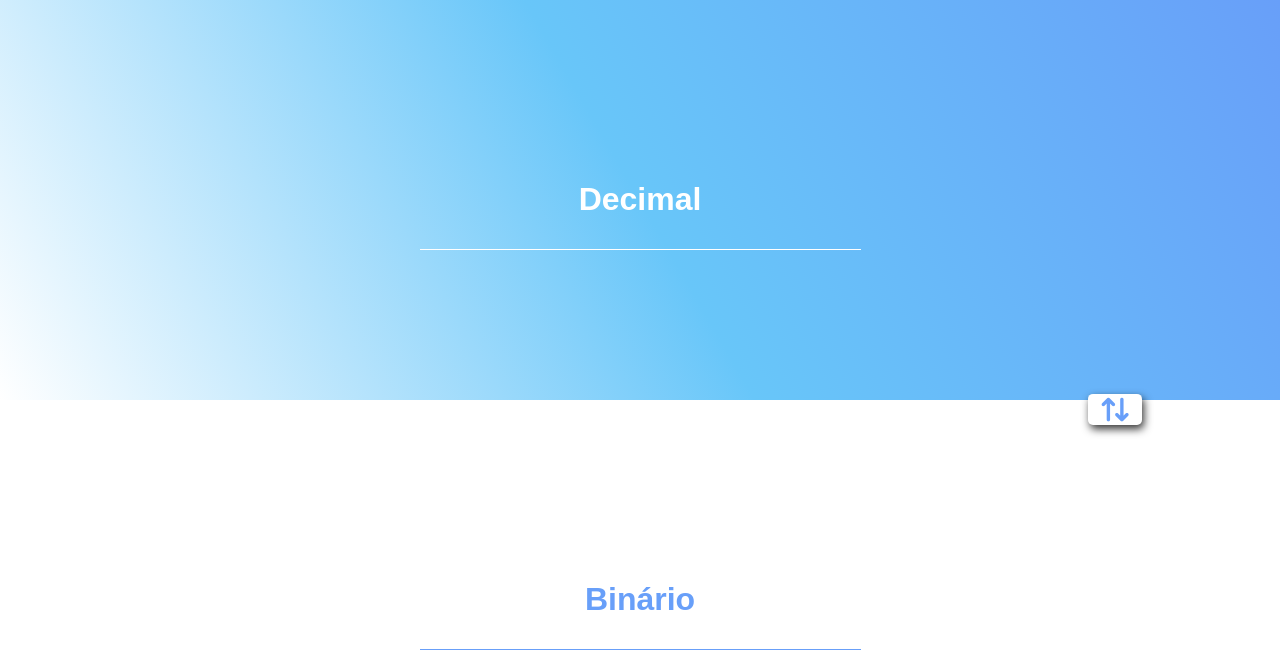
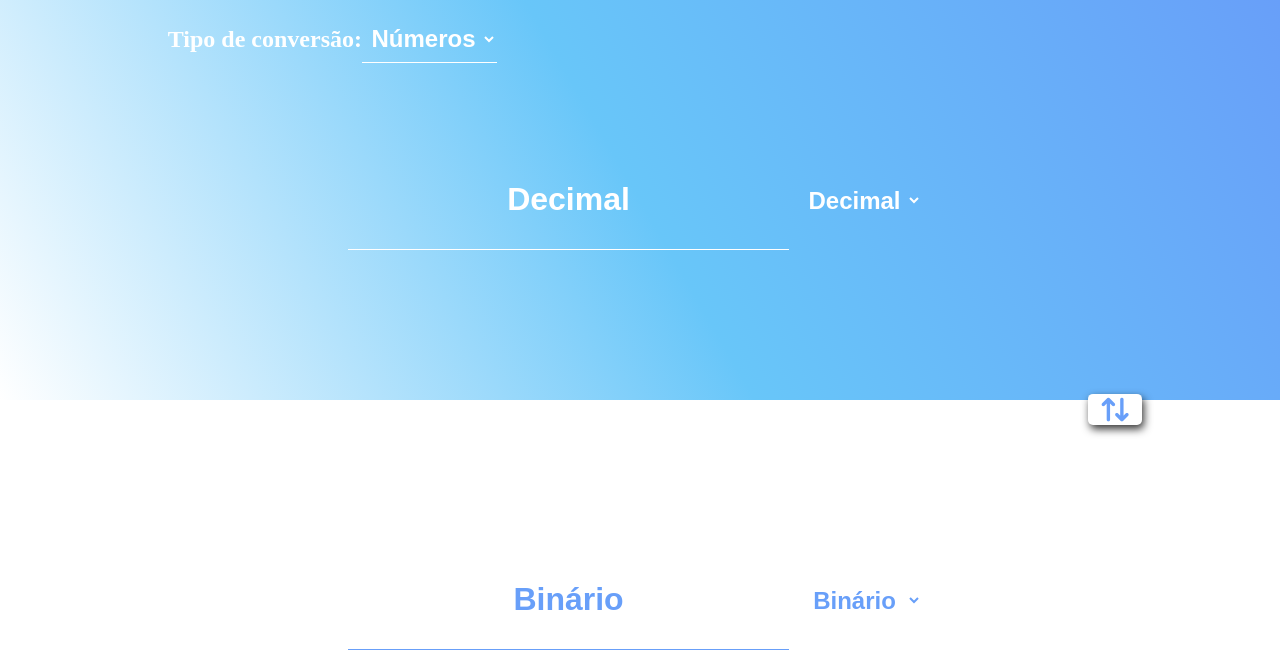
Before and after one commit to FredMagas/dec-bin-converter, a plain HTML site: page index.html in a window 1280 px wide. Drawn offline with Linux system fonts and the light colour scheme.

Commit message:
Unit Selection and type of unit included

```diff
--- a/index.html
+++ b/index.html
@@ -8,13 +8,30 @@
     <script src="https://kit.fontawesome.com/21bc9e53b5.js" crossorigin="anonymous"></script>
 </head>
 <body>
+    <div class="conversion-type-container">
+        <label for="conversionType">Tipo de conversão:</label>
+        <select id="conversionType" onchange="updateUnitOptions()">
+            <option value="numbers">Números</option>
+            <!-- Adicione outros tipos de conversão aqui -->
+        </select>
+    </div>
     <div class="container">
         <div class="top-container">
             <input type="text" placeholder="Decimal" oninput="converter('decimalInput', 'binaryInput')" id="decimalInput">
+            <select class="top-select" id="inputUnit">
+                <option value="decimal">Decimal</option>
+                <option value="binary">Binário</option>
+                <!-- Adicione outras unidades aqui -->
+            </select>
         </div>
         <button onclick="swapInputs()"><i class="fa-solid fa-arrow-right-arrow-left fa-rotate-90 fa-xl"></i></button>
         <div class="bottom-container">
             <input type="text" placeholder="Binário" oninput="converter('binaryInput', 'decimalInput')" id="binaryInput">
+            <select class="bottom-select" id="outputUnit">
+                <option value="binary">Binário</option>
+                <option value="decimal">Decimal</option>
+                <!-- Adicione outras unidades aqui -->
+            </select>
         </div>
     </div>
     <script src="index.js"></script>
--- a/style.css
+++ b/style.css
@@ -11,7 +11,7 @@ body {
 .top-container, .bottom-container {
     height: 50vh;
     display: flex;
-    flex-direction: column;
+    flex-direction: row;
     align-items: center;
     justify-content: center;
 }
@@ -75,3 +75,59 @@ button {
 button:hover {
     cursor: pointer;
 }
+
+.conversion-type-container {
+    display: flex;
+    flex-direction: row;
+    align-items: center;
+    justify-content: center;
+    padding: 15px;
+    border: none;
+    background-color: transparent;
+    position: absolute;
+    right: 60%;
+    color: white;
+    font-weight: bold;
+    font-size: 1.5em;
+
+}
+
+select {
+
+    height: 2em;
+    font-size: 1em;
+    padding: 5px;
+    font-weight: bold;
+    border: none;
+    text-align: center;
+    background-color: transparent;
+    outline: none;
+    color: white;
+    border-bottom: 1.8px solid white;
+}
+
+.top-select {
+    margin: 10px;
+    height: 2em;
+    font-size: 1.5em;
+    padding: 5px;
+    font-weight: bold;
+    border: none;
+    text-align: center;
+    background-color: transparent;
+    outline: none;
+    color: white;
+}
+
+.bottom-select {
+    margin: 10px;
+    height: 2em;
+    font-size: 1.5em;
+    padding: 5px;
+    font-weight: bold;
+    border: none;
+    text-align: center;
+    background-color: transparent;
+    outline: none;
+    color: rgba(104,159,249,1);
+}
```
